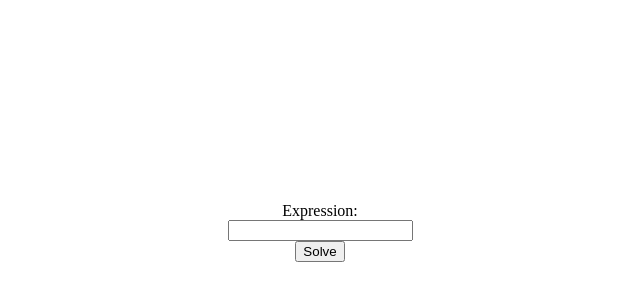
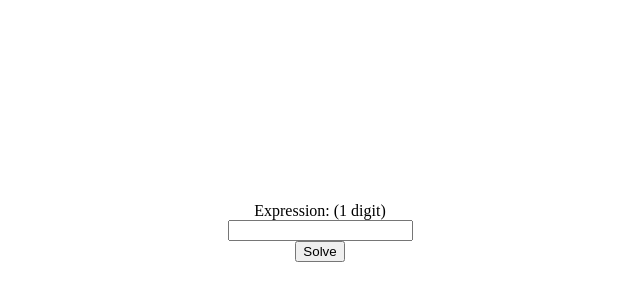
Before and after one commit to RafaelSus/calcul, a plain HTML site: page index.html in a window 1280 px wide. Shown: the part 26-326 px from the top of the page, 320-960 px from the left. Drawn offline with Linux system fonts and the light colour scheme.

Commit message:
Update index.html

```diff
--- a/index.html
+++ b/index.html
@@ -1,7 +1,7 @@
 <!DOCTYPE html>
 <html>
 <head>
-	<title>Hospital</title>
+	<title>Calculator</title>
 	<script src="script.js"></script>
 	<script src="library.js"></script>
 	<link rel="stylesheet" type="text/css" href="style.css">
@@ -11,7 +11,7 @@
 <body>
 
 	<div class="divinput">
-		Expression: <input id="expression">
+		Expression: (1 digit)<input id="expression">
 		<button id="solve" onclick="calc()">Solve</button>
 		<div id="result"></div>
 	</div>
```
